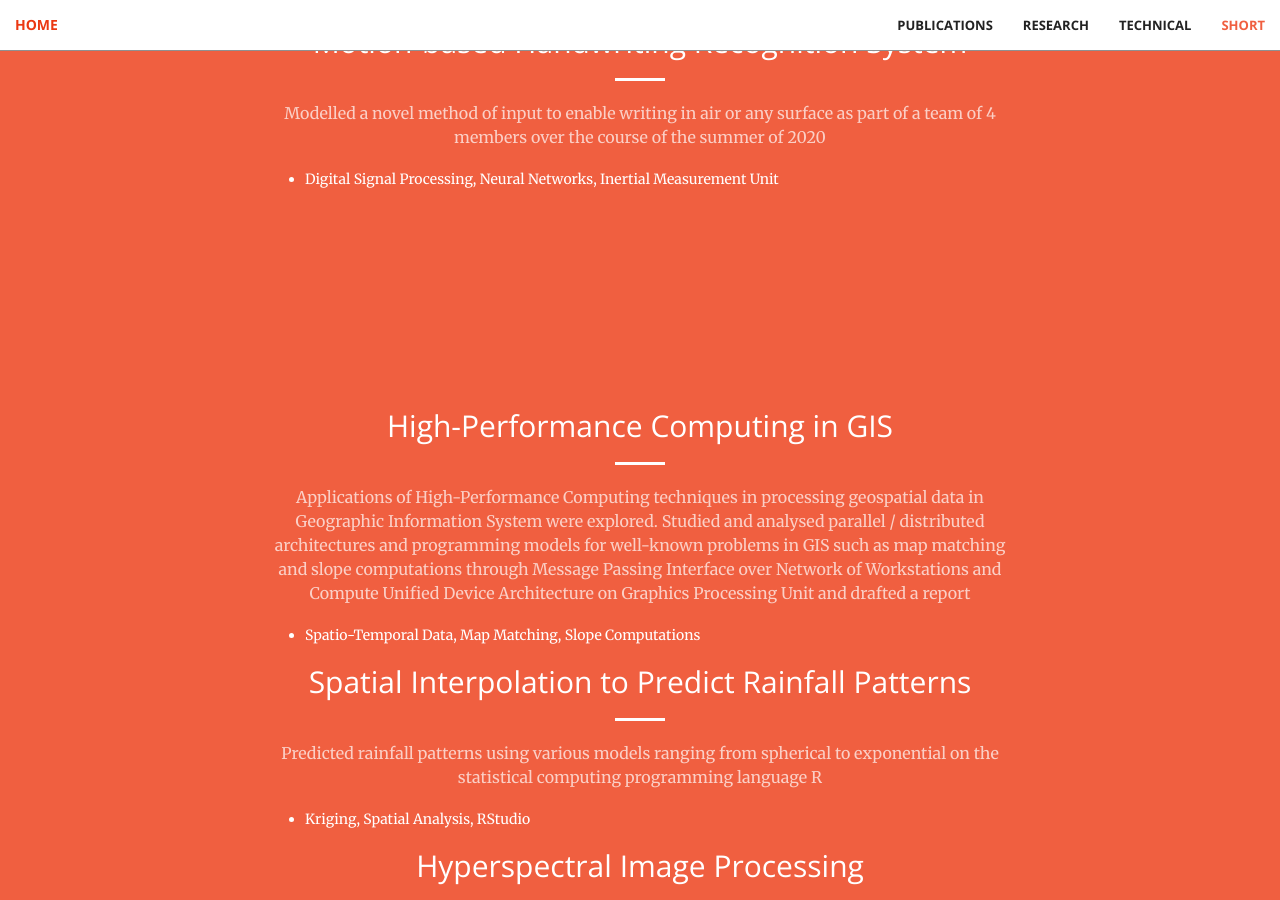
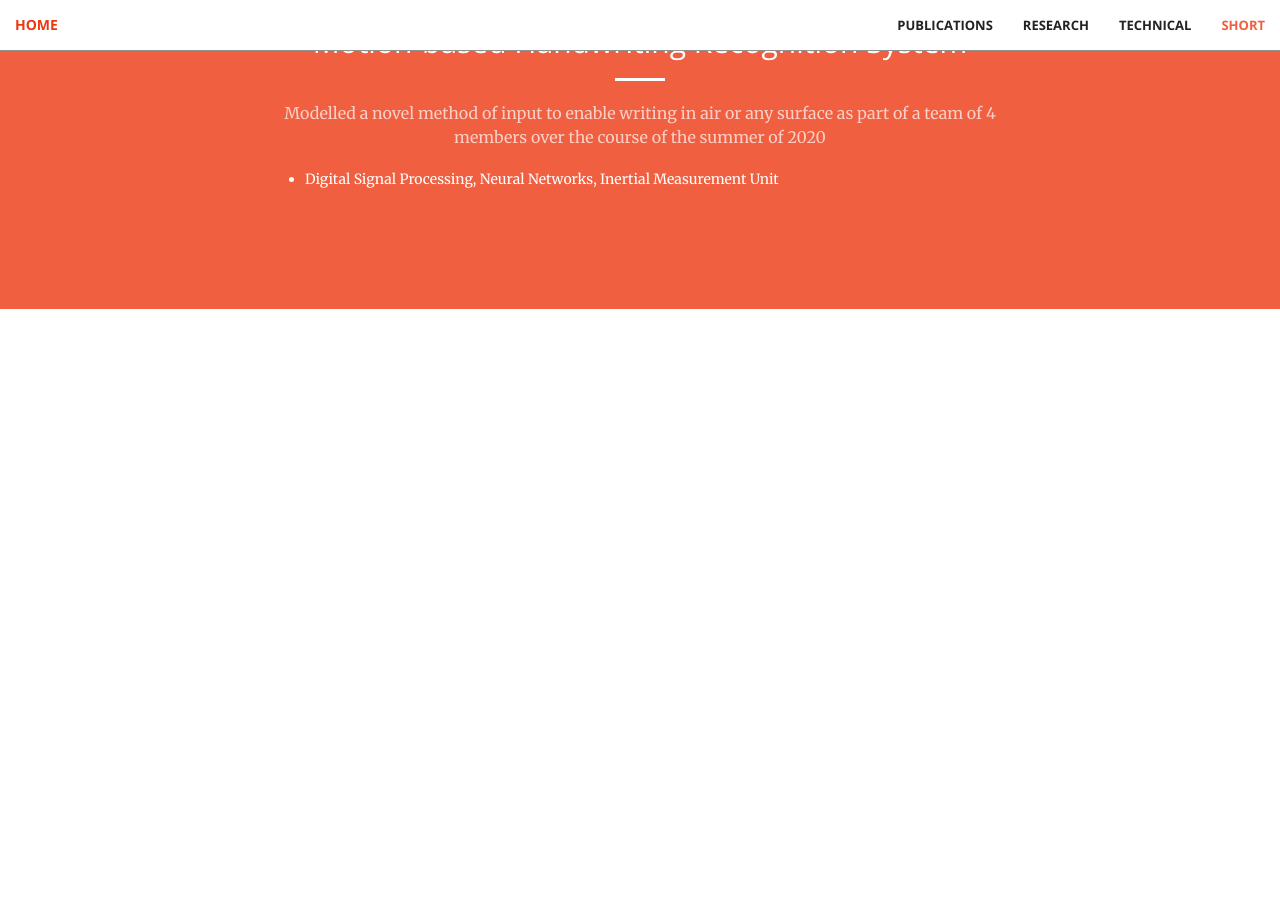
Before and after one commit to aravindbharathi/aravindbharathi.github.io, a Jekyll site: the page projects/index.html, which Jekyll copies as it is, in a window 1280 px wide and 900 px high, scrolled down 5207 px. Built offline with Jekyll 4.4.1, drawn with Linux system fonts in a browser that asks for light colours; after the commit the page ends 5516 px from its top, so only the background shows below that; some of the changed text lies outside the part shown.

Commit message:
Update index.html

```diff
--- a/projects/index.html
+++ b/projects/index.html
@@ -353,7 +353,7 @@
         </div>
     </section>
 
-    <section class="bg-primary" id="tiny">
+    <!--section class="bg-primary" id="tiny">
         <div class="container">
             <div class="row">
                 <div class="col-lg-8 col-lg-offset-2 text-center">
@@ -386,7 +386,7 @@
                       <ul align = "left">
                         <li>Histogram Equalisation, k-means clustering</li>
                       </ul>
-                    </p>
+                    </p-->
                     <!--h2 class="section-heading">Computational Fluid Dynamics</h2>
                     <hr class="light">
                     <p class="text-faded">
@@ -396,7 +396,7 @@
                         <li>Navier-Stokes Equations, Numerical Analysis, Sympy</li>
                       </ul>
                     </p-->
-                    <h2 class="section-heading">General Astronomy</h2>
+                    <!--h2 class="section-heading">General Astronomy</h2>
                     <hr class="light">
                     <p class="text-faded">
                       A reading project taken under the guidance of a mentor wherein I made a report containing an overview of the Big Bang theory, its foundation and
@@ -424,7 +424,7 @@
                 </div>
             </div>
         </div>
-    </section>
+    </section-->
 
     <!-- jQuery -->
     <script src="/js/jquery.js"></script>
```
Also changed, not shown: other parts of projects/index.html (+1 -1 lines).
